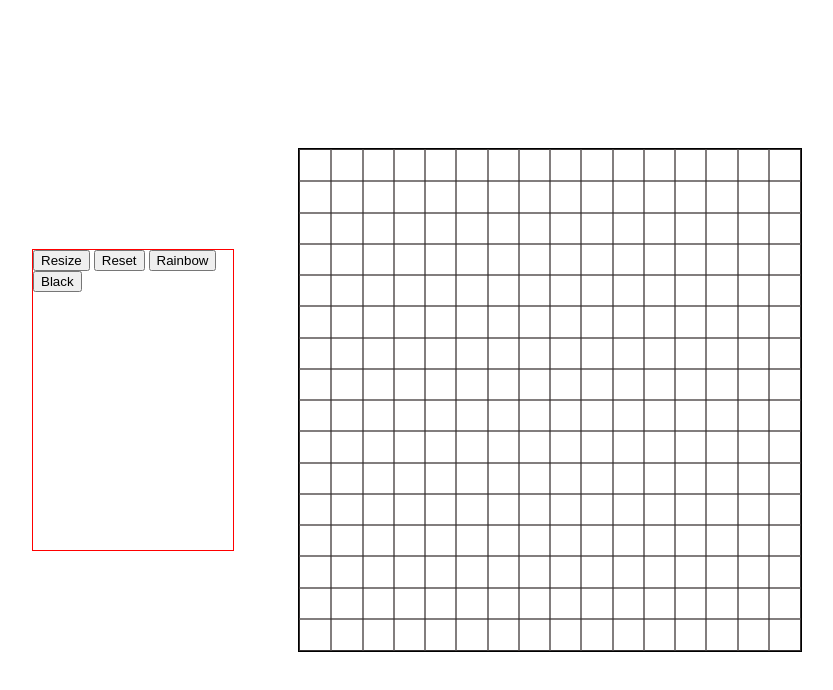
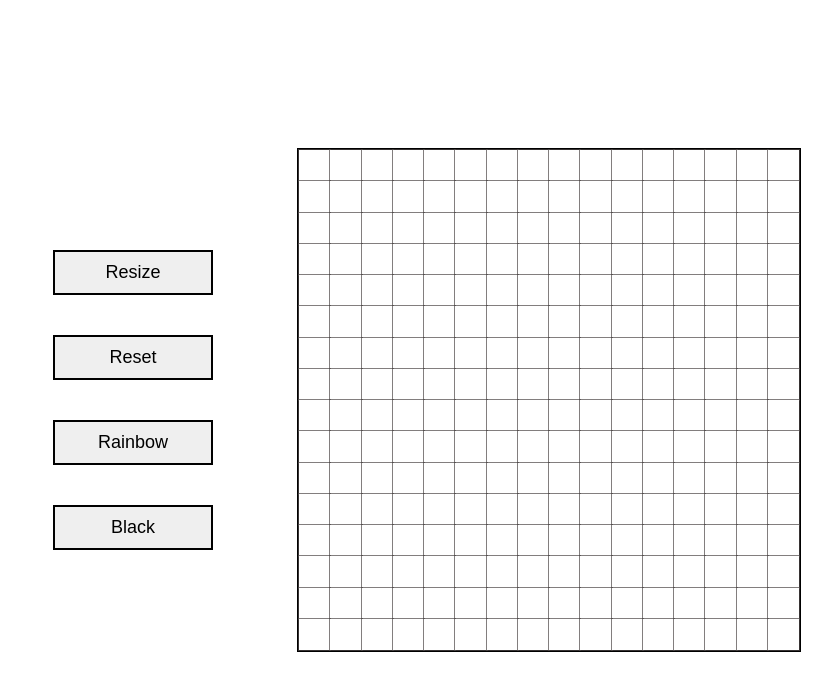
Before and after one commit to MattfromWii-Sports/etch-a-sketch, a plain HTML site: page index.html in a window 1280 px wide. Shown: the whole page, without its empty margins (91-924 px from the left). Drawn offline with Linux system fonts and the light colour scheme.

Commit message:
Adjust Square Style, And Add Canvas Reset Function That Runs When A Button Is Clicked

```diff
--- a/script.js
+++ b/script.js
@@ -1,9 +1,11 @@
 let allSquares;
 const contain = document.querySelector('.square-container');
+const resetBtn = document.getElementById('reset');
 
 canvasDimensions(16);
 
 allSquares.forEach(sqr => sqr.addEventListener('mouseover', colorChange));
+resetBtn.addEventListener('click', resetCanvas);
 
 function canvasDimensions(squares) {
     for (let i=0; i<squares**2; i++) {
@@ -20,3 +22,9 @@ function canvasDimensions(squares) {
 function colorChange() {
     this.style.backgroundColor = 'black';
 }
+
+function resetCanvas() {
+    for (let i=0; i<allSquares.length; i++) {
+        allSquares[i].style.backgroundColor = 'white';
+    }
+}
--- a/styles.css
+++ b/styles.css
@@ -11,7 +11,17 @@ body {
 .sidebar {
     width: 200px;
     height: 300px;
-    border: 1px solid red;
+    display: flex;
+    flex-direction: column;
+    justify-content: center;
+    align-items: center;
+    gap: 5vh;
+}
+.sidebar > button {
+    border: 2px solid black;
+    font-size: 18px;
+    padding: 10px 0;
+    width: 160px;
 }
 .filler {
     width: 200px;
@@ -26,6 +36,8 @@ body {
 
 /*Individual Squares*/
 .square {
+    padding: 0;
+    margin: 0;
     outline: 1px solid rgba(78, 73, 73, 0.705);
-
+    background-color: white;
 }
```
